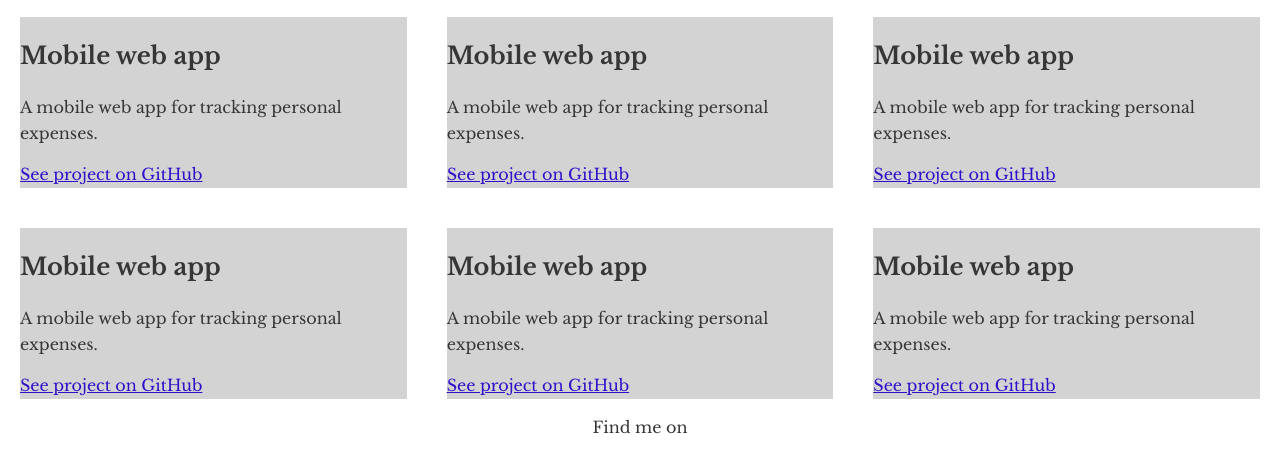
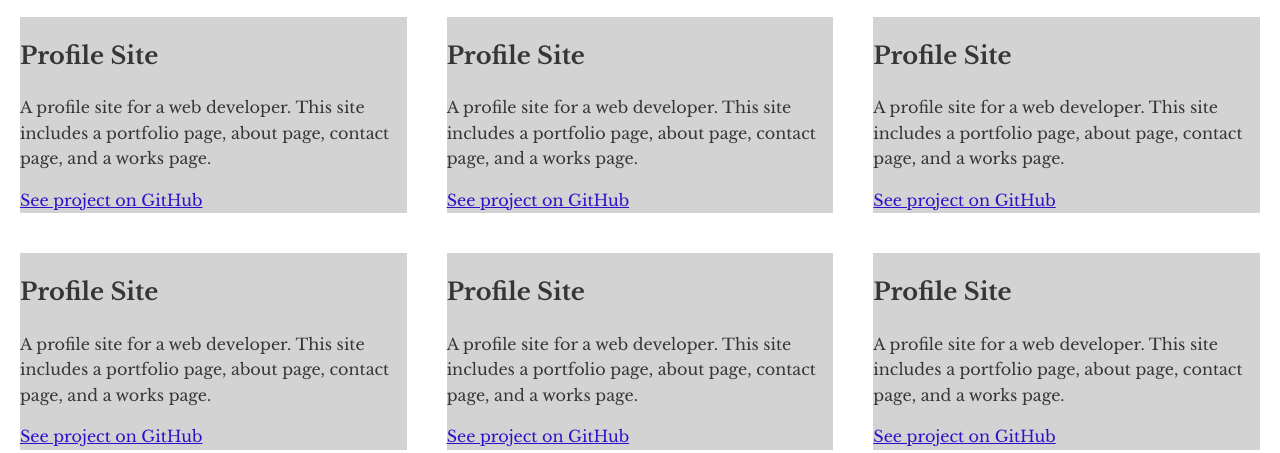
Before and after one commit to RaedanGroup/portfolio-website, a plain HTML site: page work.html in a window 1280 px wide. Shown: the part 277-730 px from the top of the page. Drawn offline with nearby package versions, Linux system fonts and the light colour scheme.

Commit message:
Git and Personal info update
Added GitHub link to social icons and button on Index.
Added GitHub repo link to Works page project listings.
Changed text in About.

```diff
--- a/work.html
+++ b/work.html
@@ -50,46 +50,46 @@
     <div class="grid">
        <!-- Grid items will live here -->
         <div class="grid__item">
-            <h2>Mobile web app</h2>
+            <h2>Profile Site</h2>
             <p>
-                A mobile web app for tracking personal expenses.
+                A profile site for a web developer. This site includes a portfolio page, about page, contact page, and a works page.
             </p>
-            <a href="#">See project on GitHub</a>
+            <a href="https://github.com/RaedanGroup/portfolio-website">See project on GitHub</a>
         </div>
         <div class="grid__item">
-            <h2>Mobile web app</h2>
+            <h2>Profile Site</h2>
             <p>
-                A mobile web app for tracking personal expenses.
+                A profile site for a web developer. This site includes a portfolio page, about page, contact page, and a works page.
             </p>
-            <a href="#">See project on GitHub</a>
+            <a href="https://github.com/RaedanGroup/portfolio-website">See project on GitHub</a>
         </div>
         <div class="grid__item">
-            <h2>Mobile web app</h2>
+            <h2>Profile Site</h2>
             <p>
-                A mobile web app for tracking personal expenses.
+                A profile site for a web developer. This site includes a portfolio page, about page, contact page, and a works page.
             </p>
-            <a href="#">See project on GitHub</a>
+            <a href="https://github.com/RaedanGroup/portfolio-website">See project on GitHub</a>
         </div>
         <div class="grid__item">
-            <h2>Mobile web app</h2>
+            <h2>Profile Site</h2>
             <p>
-                A mobile web app for tracking personal expenses.
+                A profile site for a web developer. This site includes a portfolio page, about page, contact page, and a works page.
             </p>
-            <a href="#">See project on GitHub</a>
+            <a href="https://github.com/RaedanGroup/portfolio-website">See project on GitHub</a>
         </div>
         <div class="grid__item">
-            <h2>Mobile web app</h2>
+            <h2>Profile Site</h2>
             <p>
-                A mobile web app for tracking personal expenses.
+                A profile site for a web developer. This site includes a portfolio page, about page, contact page, and a works page.
             </p>
-            <a href="#">See project on GitHub</a>
+            <a href="https://github.com/RaedanGroup/portfolio-website">See project on GitHub</a>
         </div>
         <div class="grid__item">
-            <h2>Mobile web app</h2>
+            <h2>Profile Site</h2>
             <p>
-                A mobile web app for tracking personal expenses.
+                A profile site for a web developer. This site includes a portfolio page, about page, contact page, and a works page.
             </p>
-            <a href="#">See project on GitHub</a>
+            <a href="https://github.com/RaedanGroup/portfolio-website">See project on GitHub</a>
         </div>
     </div>
 </section>
@@ -98,7 +98,7 @@
     <p>Find me on</p>
     <div class="social-media">
         <!-- Github logo -->
-        <a href="#"><img src="img/github_icon.svg" alt="github"></a>
+        <a href="https://github.com/RaedanGroup"><img src="img/github_icon.svg" alt="github"></a>
         <!-- Twitter logo -->
         <a href="#"><img src="img/twitter_icon.svg" alt="twitter"></a>
         <!-- LinkedIn logo -->
```
Also changed, not shown: about.html (+2 -2 lines), contact.html (+1 -1 lines), index.html (+2 -2 lines).
